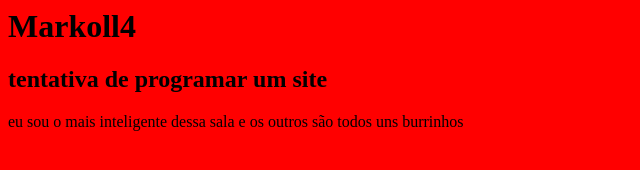
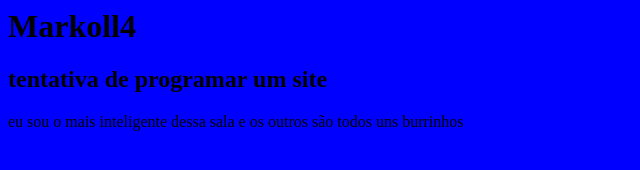
Before and after one commit to markoll4/teste1, a plain HTML site: page index.html in a window 1280 px wide. Shown: the whole page, without its empty margins (0-640 px from the left). Drawn offline with Linux system fonts and the light colour scheme.

Commit message:
mudei a cor

```diff
--- a/index.html
+++ b/index.html
@@ -1,4 +1,4 @@
 <h1>Markoll4</h1>
 <h2>tentativa de programar um site</h2>
 <p>eu sou o mais inteligente dessa sala e os outros são todos uns burrinhos</p>
-<body bgcolor="FF0000">
+<body bgcolor="blue">
```
